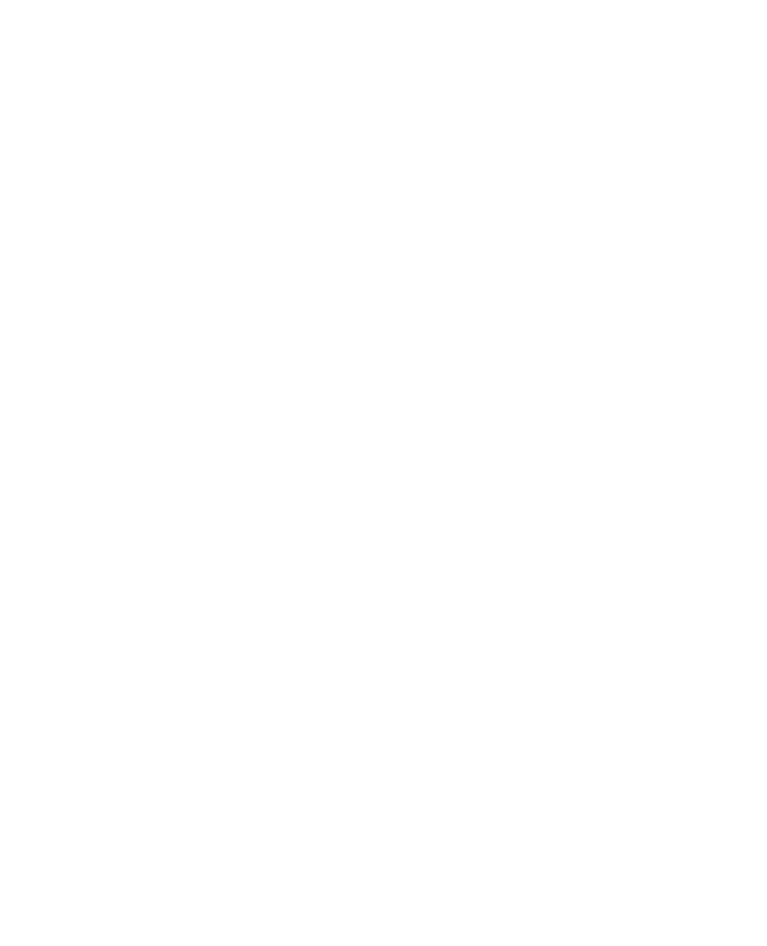
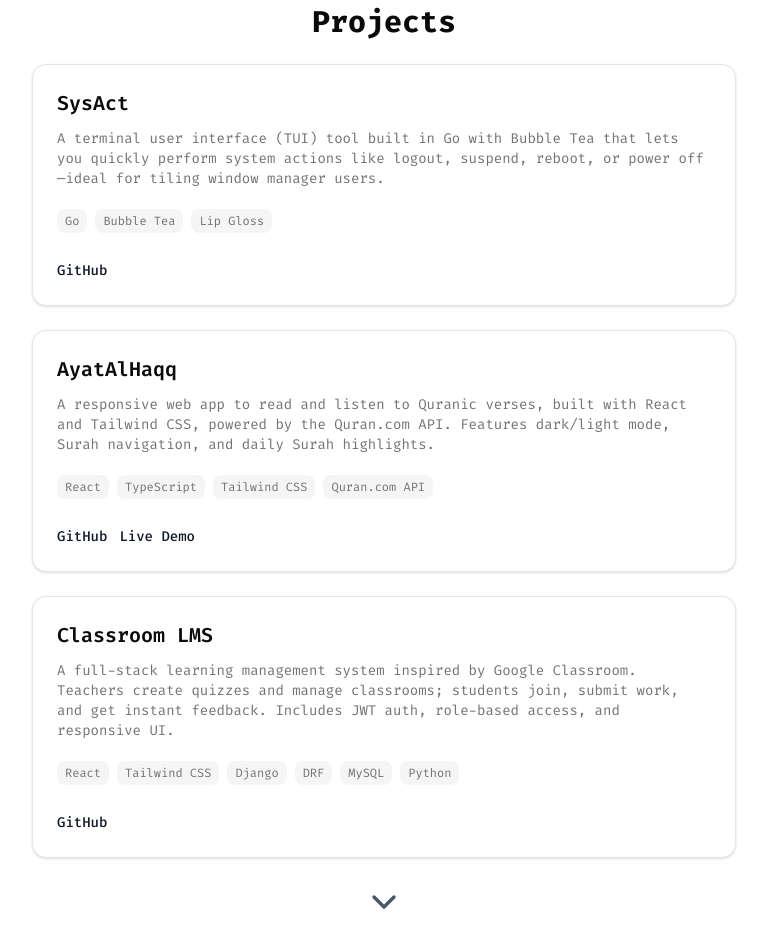
Before and after one commit to AyKrimino/portfolio, a Next.js app: page / in a window 1280 px wide. Shown: the part 1620-2566 px from the top of the page, without its empty margins (256-1023 px from the left). Before the commit the page ends 1648 px from the top, so only its background shows below. Built offline with nearby package versions, Linux system fonts and the light colour scheme.

Commit message:
feat: add projects section

```diff
--- a/src/app/(home)/page.tsx
+++ b/src/app/(home)/page.tsx
@@ -1,11 +1,13 @@
 import AboutSection from "@/components/AboutSection";
 import HeroSection from "@/components/HeroSection";
+import ProjectsSection from "@/components/ProjectsSection";
 
 export default function Home() {
   return (
     <div className="max-w-7xl w-full mx-auto min-h-screen py-6 overflow-y-auto">
       <HeroSection />
       <AboutSection />
+      <ProjectsSection />
     </div>
   );
 }
--- a/src/components/AboutSection.tsx
+++ b/src/components/AboutSection.tsx
@@ -42,7 +42,7 @@
         </ul>
       </div>
       <button
-        onClick={() => scrollToSection("projects")}
+        onClick={() => scrollToSection("projects-section")}
         className="mt-12 w-full flex justify-center"
         type="button"
         aria-label="Scroll down"
--- /dev/null
+++ b/src/components/ProjectsSection.tsx
@@ -0,0 +1,78 @@
+"use client";
+
+import { scrollToSection } from "@/lib/scroll-to-section";
+import { ChevronDown } from "lucide-react";
+import { Card } from "./ui/card";
+import { projects } from "@/data/projects";
+import Link from "next/link";
+
+const ProjectsSection = () => {
+  const featuredProjects = projects.filter((project) => project.isFeatured);
+
+  return (
+    <section
+      id="projects-section"
+      className="min-h-screen px-4 sm:px-6 lg:px-8 max-w-3xl mx-auto"
+    >
+      <h2 className="text-3xl font-bold text-center mb-6">Projects</h2>
+      <div className="space-y-4 md:space-y-6">
+        {featuredProjects.map((project) => (
+          <Card key={project.slug} className="p-4 lg:p-6">
+            <div className="flex flex-col gap-2 lg:gap-3">
+              <h3 className="text-xl font-semibold">
+                {project.shortTitle || project.title}
+              </h3>
+              <p className="text-sm text-muted-foreground">
+                {project.description}
+              </p>
+
+              <div className="flex flex-wrap gap-2 mt-2">
+                {project.techStack.map((tech, idx) => (
+                  <span
+                    key={idx}
+                    className="text-xs px-2 py-1 bg-muted rounded-md text-muted-foreground"
+                  >
+                    {tech}
+                  </span>
+                ))}
+              </div>
+
+              <div className="flex gap-3 mt-4">
+                {project.links.github && (
+                  <Link
+                    href={project.links.github.trim()}
+                    target="_blank"
+                    rel="noopener noreferrer"
+                    className="text-sm font-medium text-gray-900 hover:underline"
+                  >
+                    GitHub
+                  </Link>
+                )}
+                {project.links.liveDemo && (
+                  <Link
+                    href={project.links.liveDemo.trim()}
+                    target="_blank"
+                    rel="noopener noreferrer"
+                    className="text-sm font-medium text-gray-900 hover:underline"
+                  >
+                    Live Demo
+                  </Link>
+                )}
+              </div>
+            </div>
+          </Card>
+        ))}
+      </div>
+      <button
+        onClick={() => scrollToSection("resume-section")}
+        className="mt-6 w-full flex justify-center"
+        type="button"
+        aria-label="Scroll down"
+      >
+        <ChevronDown className="h-8 w-8 sm:h-10 sm:w-10 text-gray-600 hover:text-gray-900 cursor-pointer hover:scale-150 transition-all duration-300 delay-75" />
+      </button>
+    </section>
+  );
+};
+
+export default ProjectsSection;
```
